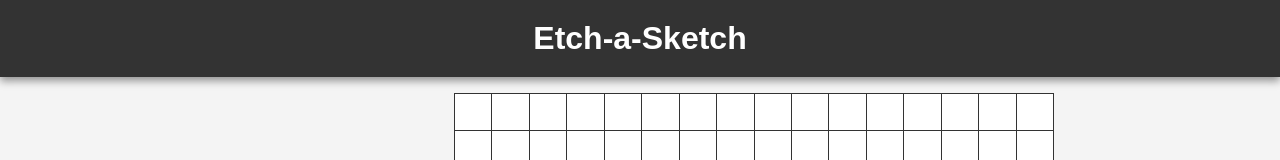
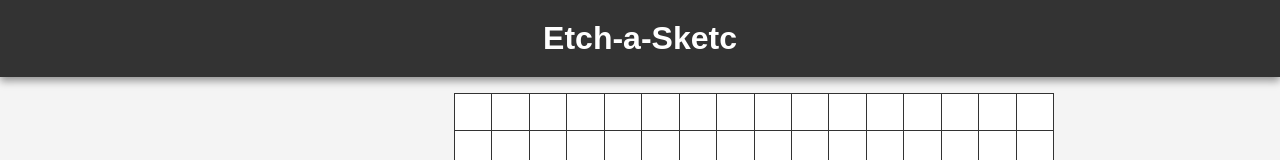
Before and after one commit to karolistech/etch-a-sketch-bad-2, a plain HTML site: page index.html in a window 1280 px wide. Shown: the top 160 px of the page. Drawn offline with Linux system fonts and the light colour scheme; files that its build step writes are made by us from their sources; files whose address does not match are found by name.

Commit message:
Update deployment

```diff
--- a/index.html
+++ b/index.html
@@ -10,7 +10,7 @@
   </head>
   <body>
     <header class="header">
-      <h1 class="header__title">Etch-a-Sketch</h1>
+      <h1 class="header__title">Etch-a-Sketc</h1>
     </header>
 
     <main class="main">
```
